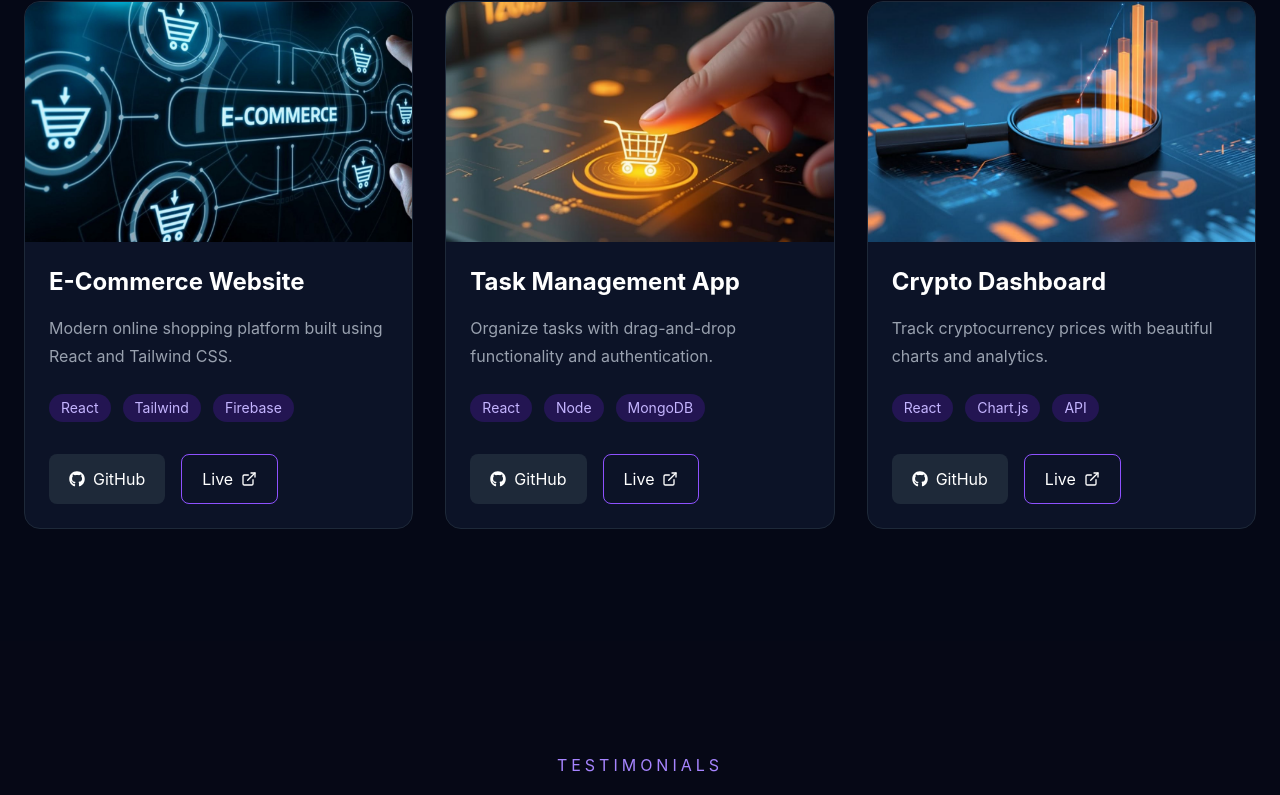
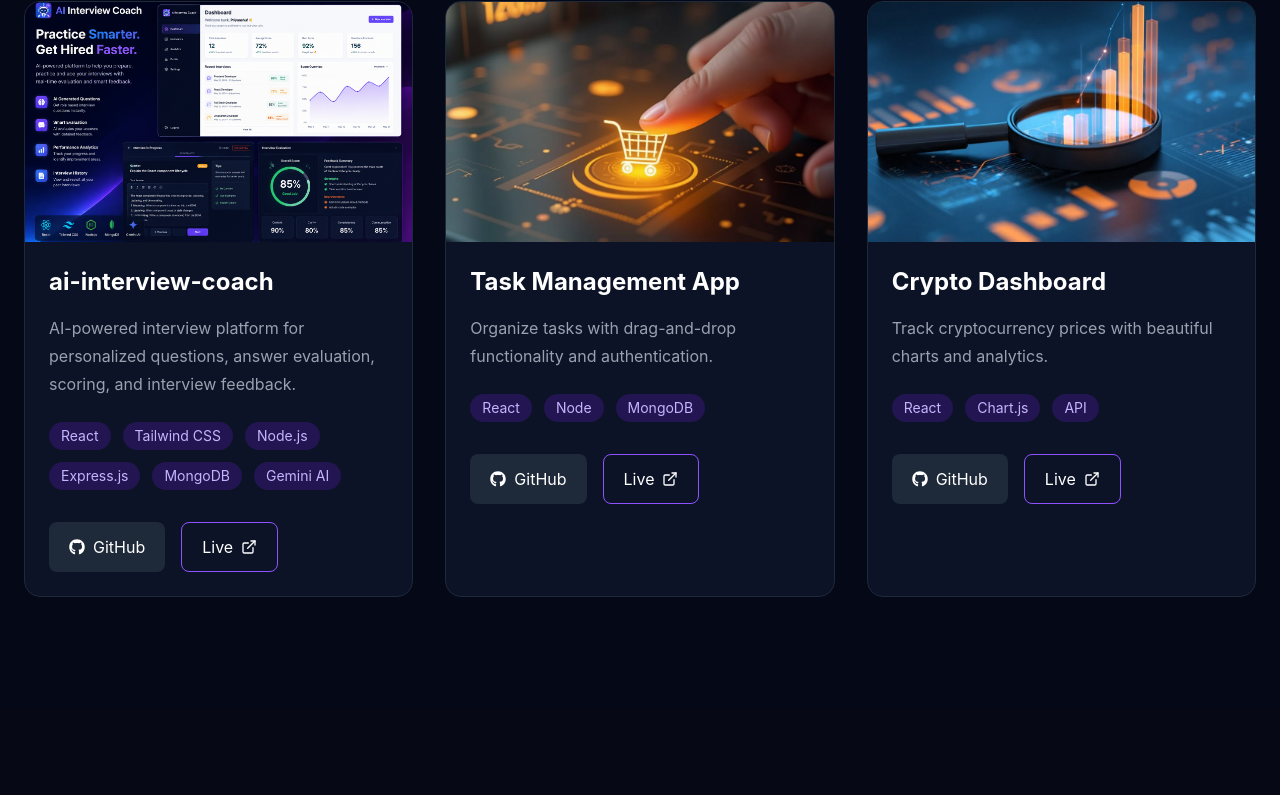
Before and after one commit to itsprakash26/Professional-Portfolio, a React (Vite) app in the folder Portfolio/: page / in a window 1280 px wide. Shown: the part 2299-3094 px from the top of the page. Built offline with nearby package versions, Linux system fonts and the light colour scheme.

Commit message:
project update

```diff
--- a/Portfolio/src/data/projects.js
+++ b/Portfolio/src/data/projects.js
@@ -1,17 +1,16 @@
-import project1 from "../assets/images/project1.png";
+import favicon from "../assets/images/favicon.png";
 import project2 from "../assets/images/project2.png";
 import project3 from "../assets/images/project3.png";
 
 export const projects = [
   {
     id: 1,
-    title: "E-Commerce Website",
-    image: project1,
-    description:
-      "Modern online shopping platform built using React and Tailwind CSS.",
-    technologies: ["React", "Tailwind", "Firebase"],
-    github: "#",
-    live: "#",
+    title: "ai-interview-coach",
+    image: favicon,
+     description: "AI-powered interview platform for personalized questions, answer evaluation, scoring, and interview feedback.",
+technologies: ["React", "Tailwind CSS", "Node.js", "Express.js", "MongoDB", "Gemini AI"],
+    github: "https://github.com/itsprakash26/ai-interview-coach",
+    live: "https://ai-interview-coach-sfem.vercel.app/",
   },
 
   {
```
Also changed, not shown: Portfolio/src/assets/images/favicon.png (added).
